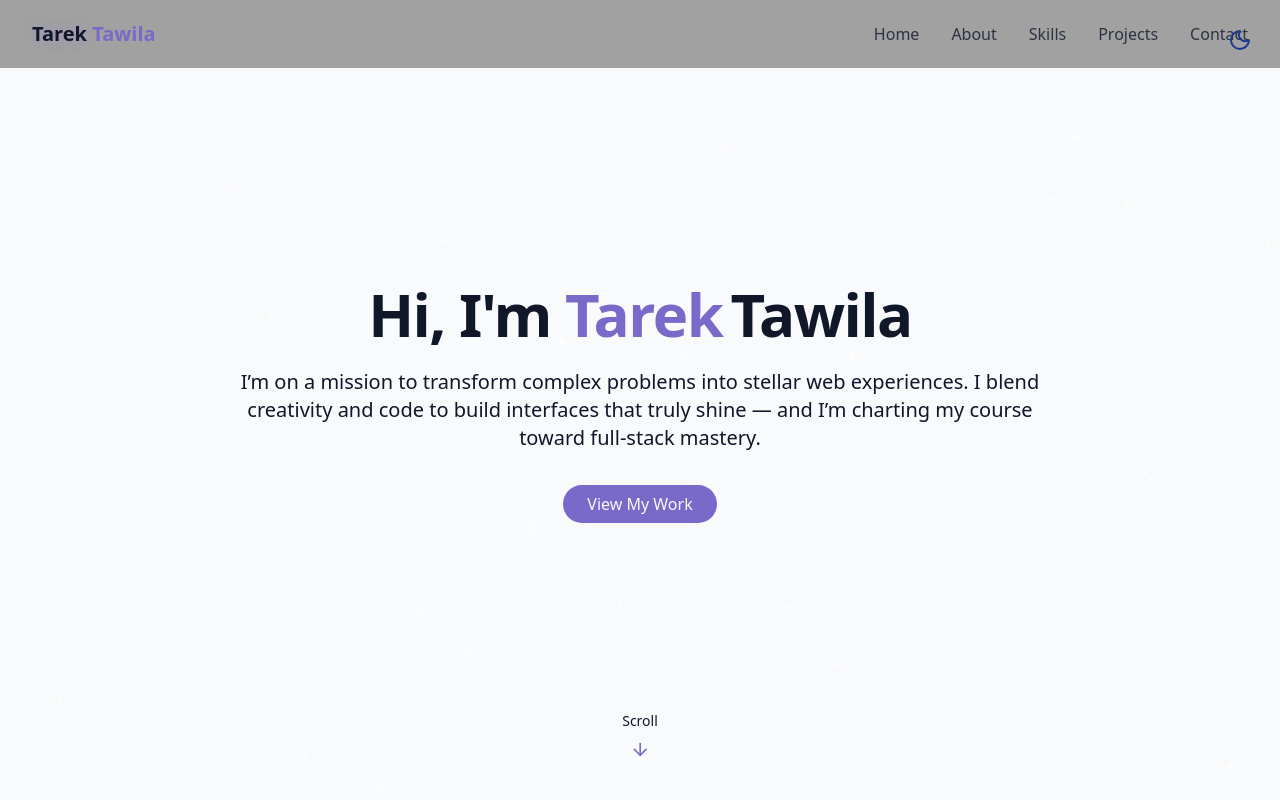
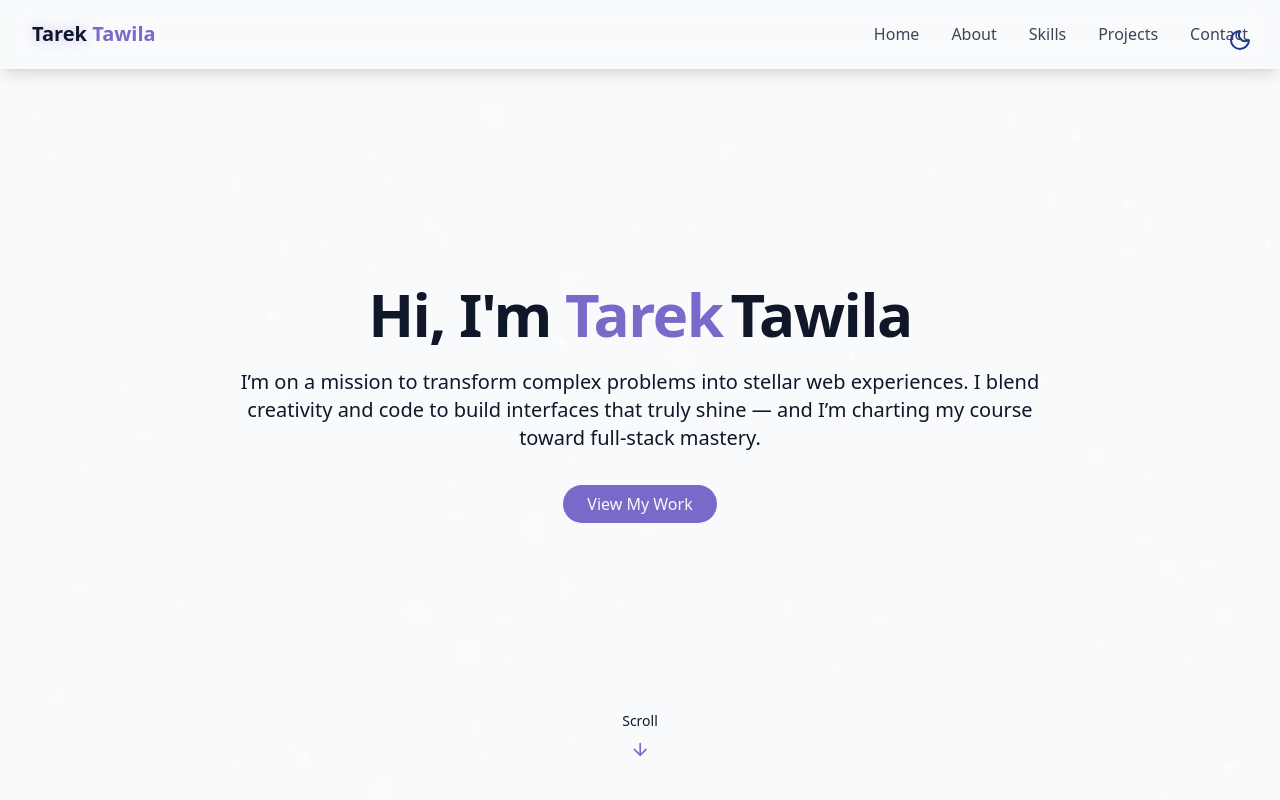
Before and after one commit to Killerbee663/Personal-Portfolio, a React (Vite) app: page / in a window 1280 px wide. Shown: the top 800 px of the page. Built offline with nearby package versions, Linux system fonts and the light colour scheme.

Commit message:
change navbar CSS for better palette

```diff
--- a/src/components/NavBar.jsx
+++ b/src/components/NavBar.jsx
@@ -25,7 +25,7 @@ export const NavBar = () => {
   return (
     <nav
       className={cn(
-        "fixed w-full z-40 transition-all duration-300 bg-neutral-400",
+        "fixed w-full z-40 transition-all duration-300 bg-white/10 dark:bg-gray-900/40 backdrop-blur-md border-b border-white/20 dark:border-gray-800/50 shadow-lg",
         isScrolled ? "py-3 bg-background/80 backdrop-blur-md shadow-xs" : "py-5"
       )}
     >
```
